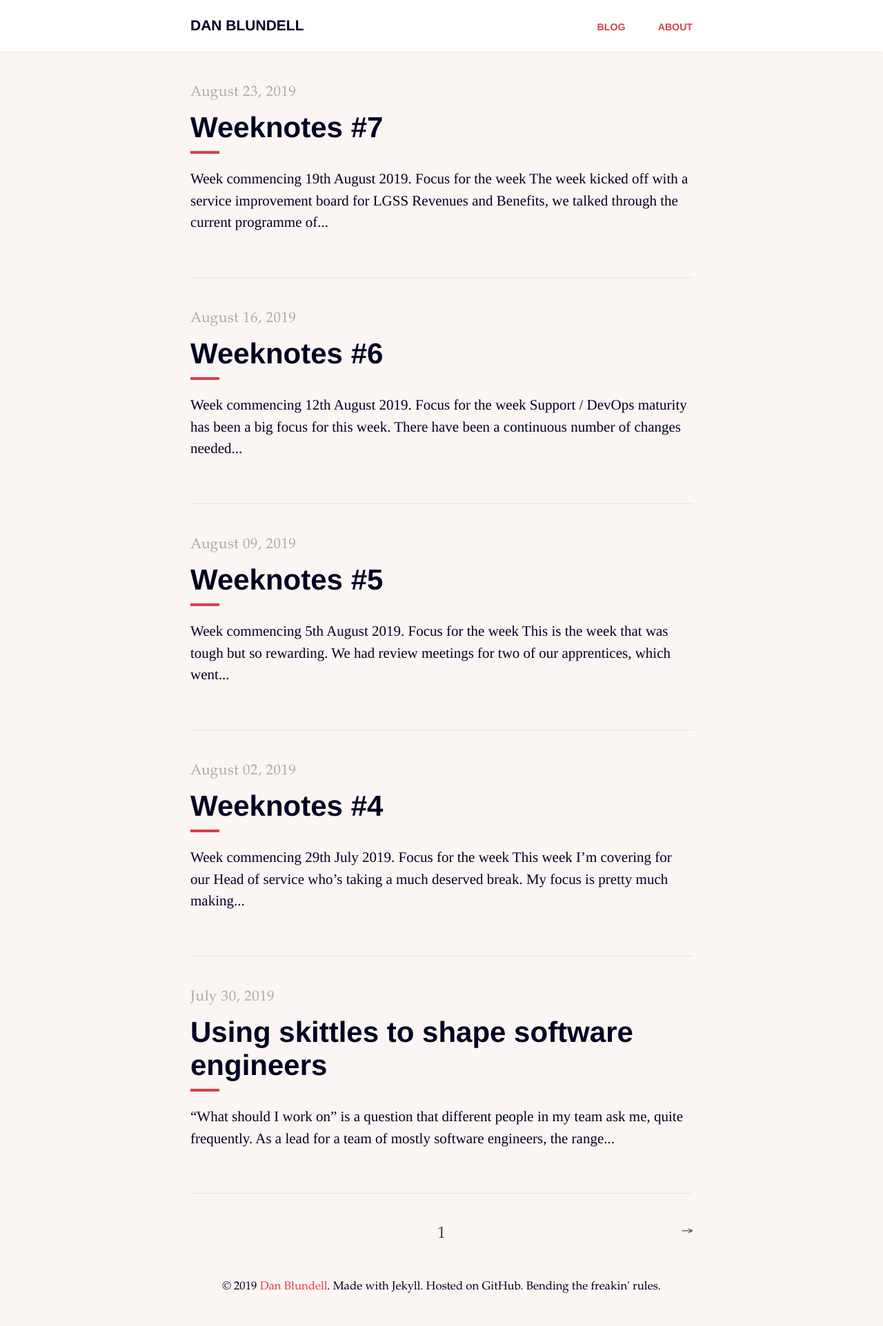
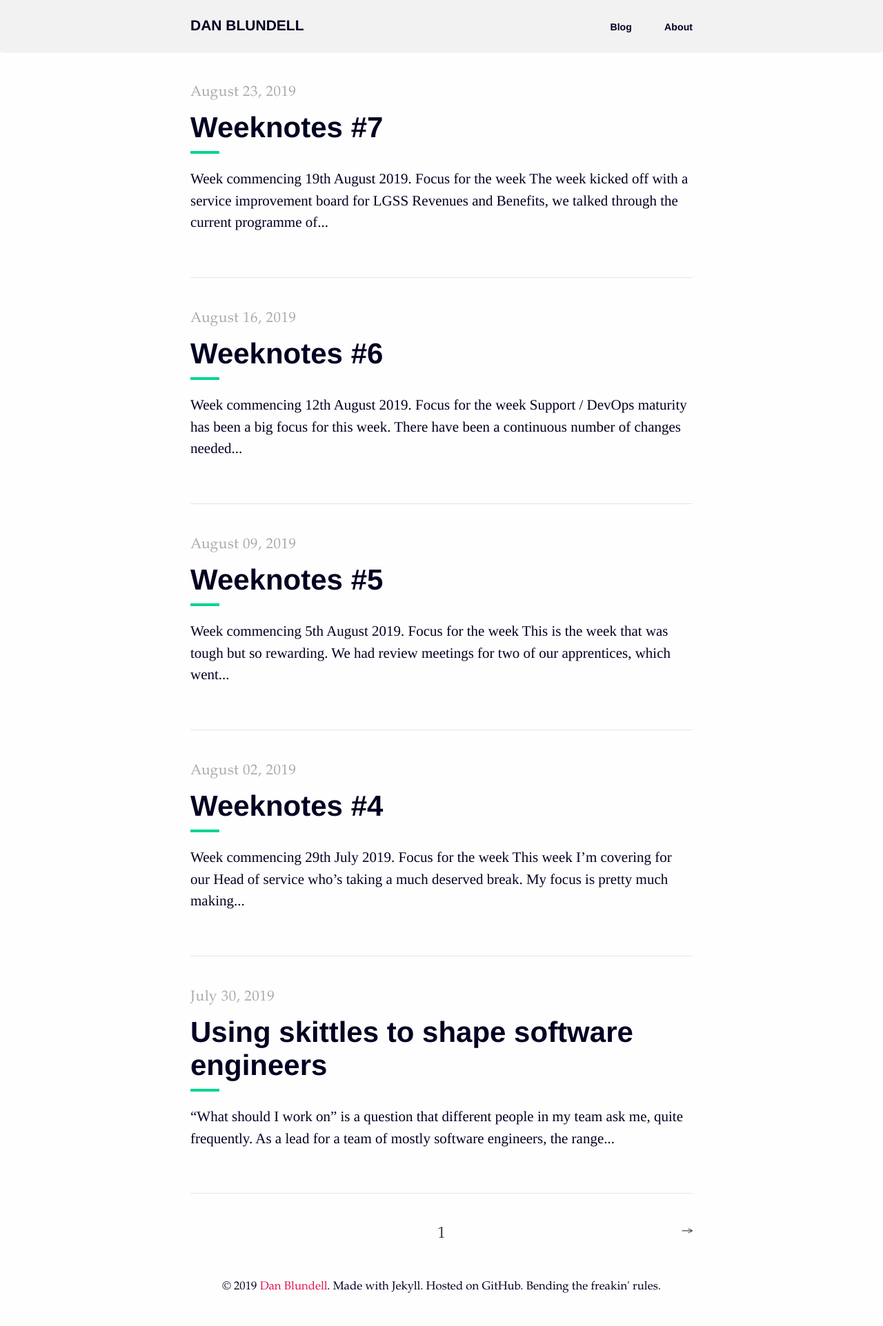
Before and after one commit to danblundell/danblundell.github.io, a Jekyll site: the page built from index.html, in a window 1280 px wide. Shown: the whole page at 69% size. Built offline with Jekyll 4.4.1, drawn with Linux system fonts in a browser that asks for light colours; the list of posts is cut into pages by our own code.

Commit message:
update styles and switch colors

```diff
--- a/_sass/tale/_base.scss
+++ b/_sass/tale/_base.scss
@@ -23,7 +23,7 @@ html {
 
 body {
   -webkit-text-size-adjust: 100%;
-  background: $color1;
+  background: $white;
 }
 
 h1,
@@ -42,8 +42,7 @@ a {
 }
 
 blockquote {
-  border-left: .25rem solid $grey-2;
-  color: $grey-1;
+  border-left: .25rem solid $color6;
   margin: .8rem 0;
   padding: .5rem 1rem;
 
--- a/_sass/tale/_catalogue.scss
+++ b/_sass/tale/_catalogue.scss
@@ -31,7 +31,7 @@
 
   &-line {
     @include transition(all .3s ease-out);
-    border-top: .2rem solid $color4;
+    border-top: .2rem solid $color6;
     display: block;
     width: 2rem;
   }
--- a/_sass/tale/_layout.scss
+++ b/_sass/tale/_layout.scss
@@ -17,7 +17,7 @@ footer,
 .nav {
   box-shadow: 0 2px 2px -2px $shadow-color;
   overflow: auto;
-  background-color: $white;
+  background-color: $color1;
   &-container {
     margin: 1rem auto;
     position: relative;
@@ -53,7 +53,6 @@ footer,
     padding: 0 2rem 0 0;
     font-size: 0.675em;
     font-weight:bold;
-    text-transform: uppercase;
     &:last-child {
       padding-right: 0;
     }
@@ -65,7 +64,7 @@ footer,
   }
 
   a {
-    color: $color4;
+    color: $color3;
     font-family: $sans-serif;
   }
 }
--- a/_sass/tale/_post.scss
+++ b/_sass/tale/_post.scss
@@ -20,7 +20,7 @@
   }
 
   &-line {
-    border-top: 0.4rem solid $color4;
+    border-top: 0.4rem solid $color6;
     display: block;
     margin: 1.25rem 0 2rem;
     width: 5rem;
--- a/_sass/tale/_variables.scss
+++ b/_sass/tale/_variables.scss
@@ -7,16 +7,17 @@ $default-tint: #aaa;
 $grey-1: #979797;
 $grey-2: #e5e5e5;
 $grey-3: #f9f9f9;
-$white: #fff;
+$white: #fefefe;
 $blue: #4a9ae1;
 $shadow-color: rgba(0, 0, 0, .2);
 $code-color: #bf616a;
 
 /* RGB */
-$color1: rgba(251, 245, 243, 1);
+//$color1: rgba(251, 245, 243, 1);
+$color1: #F3F2F2;
 $color2: rgba(226, 132, 19, 1);
 $color3: rgba(0, 0, 34, 1);
-$color4: rgba(222, 60, 75, 1);
+$color4: #E51550;
 $color5: rgba(196, 40, 71, 1);
 $color6: #00D494;
 
```
